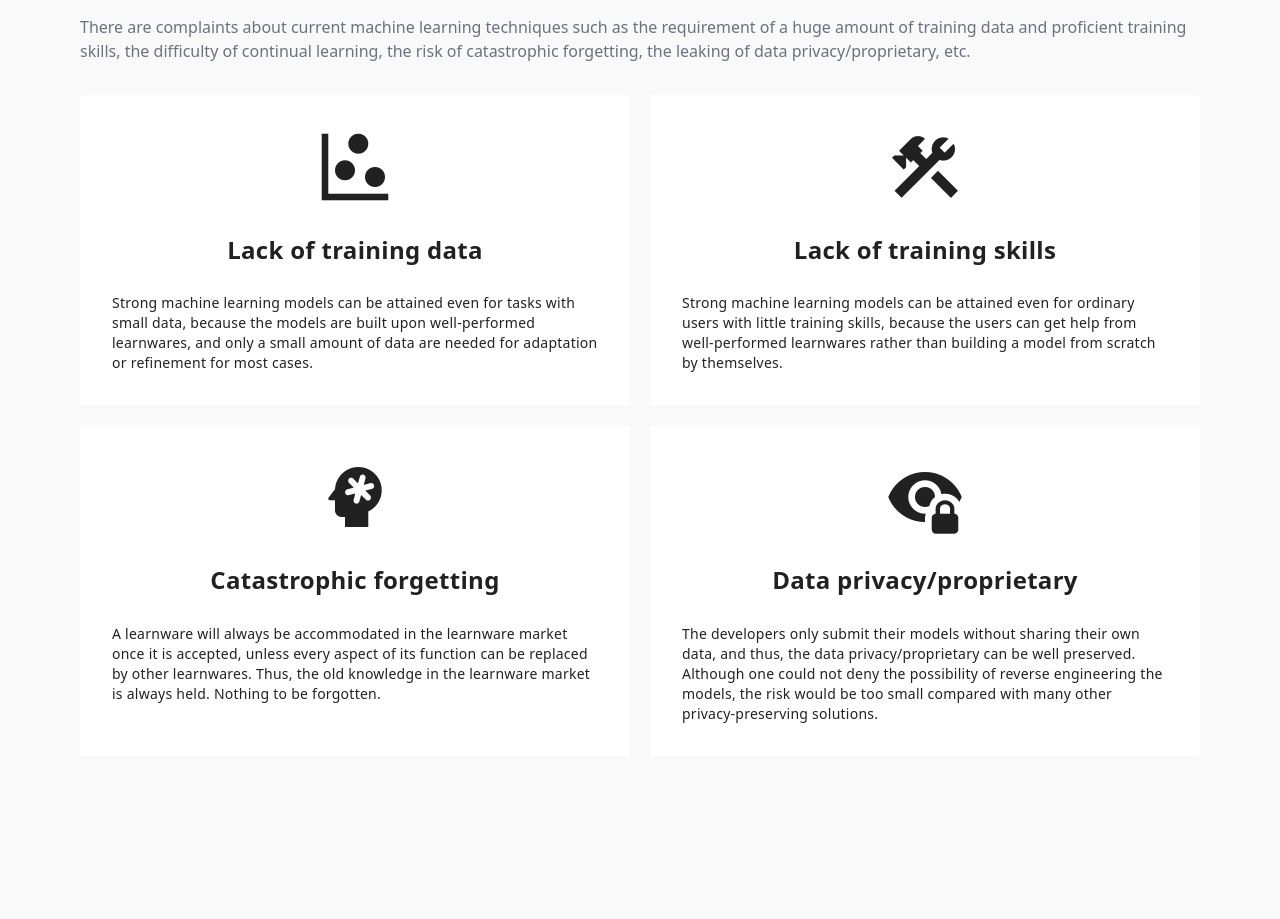
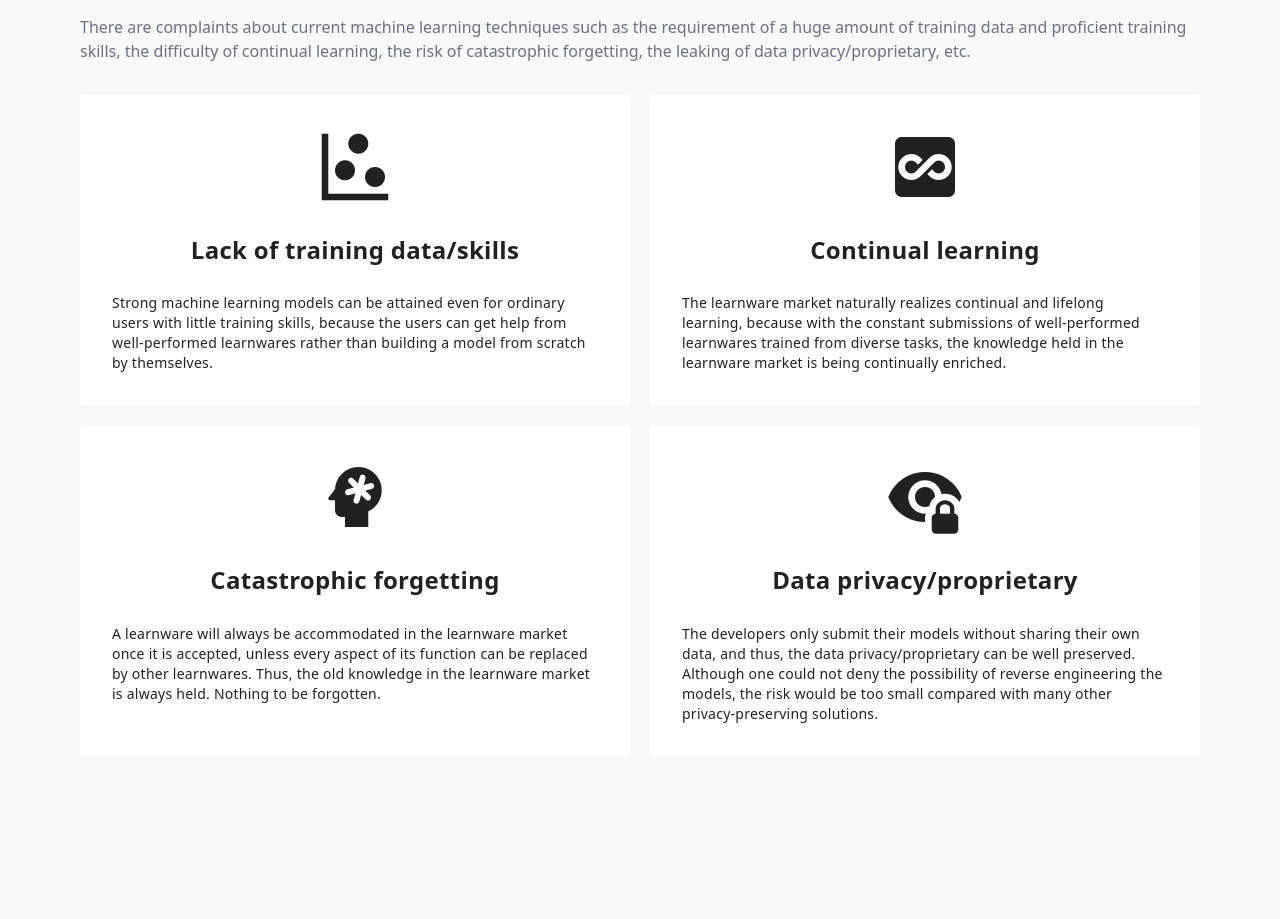
Before and after one commit to Learnware-LAMDA/Beimingwu, a Vue app: page / in a window 1280 px wide. Shown: the part 2060-2979 px from the top of the page. Built offline with nearby package versions, Linux system fonts and the light colour scheme.

Commit message:
[MNT] Add continual learning

```diff
--- a/src/components/Home/Why.vue
+++ b/src/components/Home/Why.vue
@@ -14,13 +14,13 @@ const iconSize = computed(() => {
 const reasons = ref([
   {
     icon: 'mdi-chart-scatter-plot',
-    title: 'Lack of training data',
-    content: 'Strong machine learning models can be attained even for tasks with small data, because the models are built upon well-performed learnwares, and only a small amount of data are needed for adaptation or refinement for most cases.'
+    title: 'Lack of training data/skills',
+    content: 'Strong machine learning models can be attained even for ordinary users with little training skills, because the users can get help from well-performed learnwares rather than building a model from scratch by themselves.'
   },
   {
-    icon: 'mdi-hammer-wrench',
-    title: 'Lack of training skills',
-    content: 'Strong machine learning models can be attained even for ordinary users with little training skills, because the users can get help from well-performed learnwares rather than building a model from scratch by themselves.'
+    icon: 'mdi-all-inclusive-box',
+    title: 'Continual learning',
+    content: 'The learnware market naturally realizes continual and lifelong learning, because with the constant submissions of well-performed learnwares trained from diverse tasks, the knowledge held in the learnware market is being continually enriched.'
   },
   {
     icon: 'mdi-head-snowflake',
```
